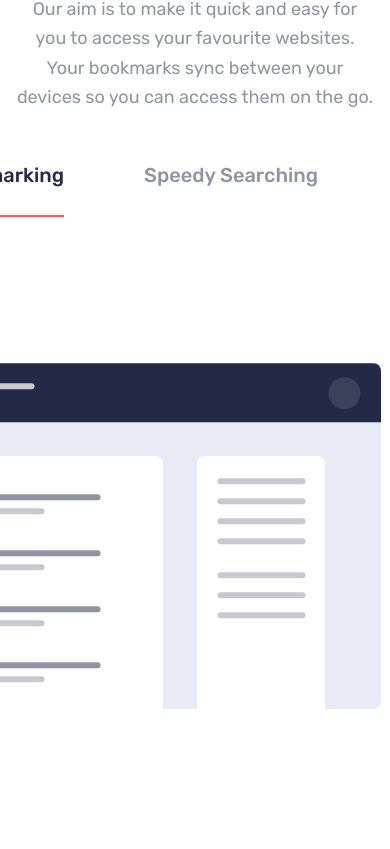
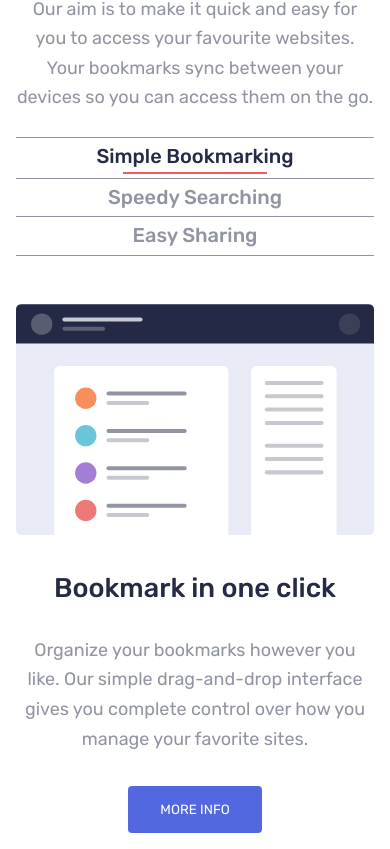
Before and after one commit to Master-Osaro/53_bookmark-landing-page, a React (Create React App) app: page / in a window 390 px wide. Shown: the part 935-1784 px from the top of the page. Built offline with nearby package versions, Linux system fonts and the light colour scheme.

Commit message:
CSS: Features Section Mobile Responsive

```diff
--- a/src/App.css
+++ b/src/App.css
@@ -1,6 +1,8 @@
 @import url('https://fonts.googleapis.com/css2?family=Rubik:wght@400;500&display=swap');
 
-*{
+*,
+*::after,
+*::before{
     padding: 0;
     margin: 0;
     box-sizing: border-box;
@@ -96,7 +98,7 @@ nav .logo{
   padding-right: 1rem;
 }
 
-@media screen and (max-width: 740px) {
+@media screen and (max-width: 720px) {
   nav .logo{
       text-align: start;
   }
@@ -198,6 +200,13 @@ nav .logo{
   gap: 5rem;
   margin-bottom: 3rem;
 }
+
+@media only screen and (max-width: 640px) {
+  .features__tabs-header{
+    flex-direction: column;
+    gap: unset;
+  }
+}
 .features__tabs-header p{
   padding: 1.5rem 0;
   font-size: 1.25rem;
@@ -206,19 +215,57 @@ nav .logo{
   font-weight: 500;
 }
 
+@media only screen and (max-width: 640px) {
+  .features__tabs-header p{
+    padding: 0.25rem 0;
+    border-top: 1px solid var(--Grayish-Blue);
+  }
+  .features__tabs-header p:last-child{
+    border-bottom: 1px solid var(--Grayish-Blue);
+  }
+}
+
 
 .features__tabs-header--active{
-  border-bottom: 2px solid var(--Soft-Red);
   color: var(--Very-Dark-Blue);
 }
+.features__tabs-header--active::after{
+  content: "";
+  display: block;
+  padding-top: 1.5rem;
+  border-bottom: 2px solid var(--Soft-Red);
+  position: relative;
+
+}
+
+@media only screen and (max-width: 640px) {
+  .features__tabs-header--active{
+    display: flex;
+    flex-direction: column;
+    align-items: center;
+  }
+  .features__tabs-header--active::after{
+    width: 40%;
+    padding-top: unset;
+  }
+}
+
 .features__tabs-content{
   display: flex;
   align-items: center;
   gap: 2rem;
 }
+@media only screen and (max-width: 640px) {
+  .features__tabs-content{
+    flex-direction: column;
+  }
+}
 
 .features__tabs-content--image{
   flex: 1;
+}
+.features__tabs-content--image img{
+  width: 100%;
 }
 .features__tabs-content--text{
   display: flex;
@@ -226,6 +273,14 @@ nav .logo{
   gap: 2rem;
   flex: 1;
 }
+
+@media only screen and (max-width: 640px) {
+  .features__tabs-content--text{
+    text-align: center;
+  }
+}
+
+
 
 
 /* ======== Extension Section =========  */
--- a/src/components/Features.jsx
+++ b/src/components/Features.jsx
@@ -24,7 +24,8 @@ const Features =()=>{
                         <div className="features__tabs-content--text">
                             <h2>{featuresTabs.content[currentFeatureNum].title}</h2>
                             <p>{featuresTabs.content[currentFeatureNum].text}</p>
-                            <button className='btn btn-blue'>{featuresTabs.content[currentFeatureNum].btnText}</button>
+                            <div className="btn__wrapper"><button className='btn btn-blue'>{featuresTabs.content[currentFeatureNum].btnText}</button></div>
+
                         </div>
                     </div>
                 </div>
```
